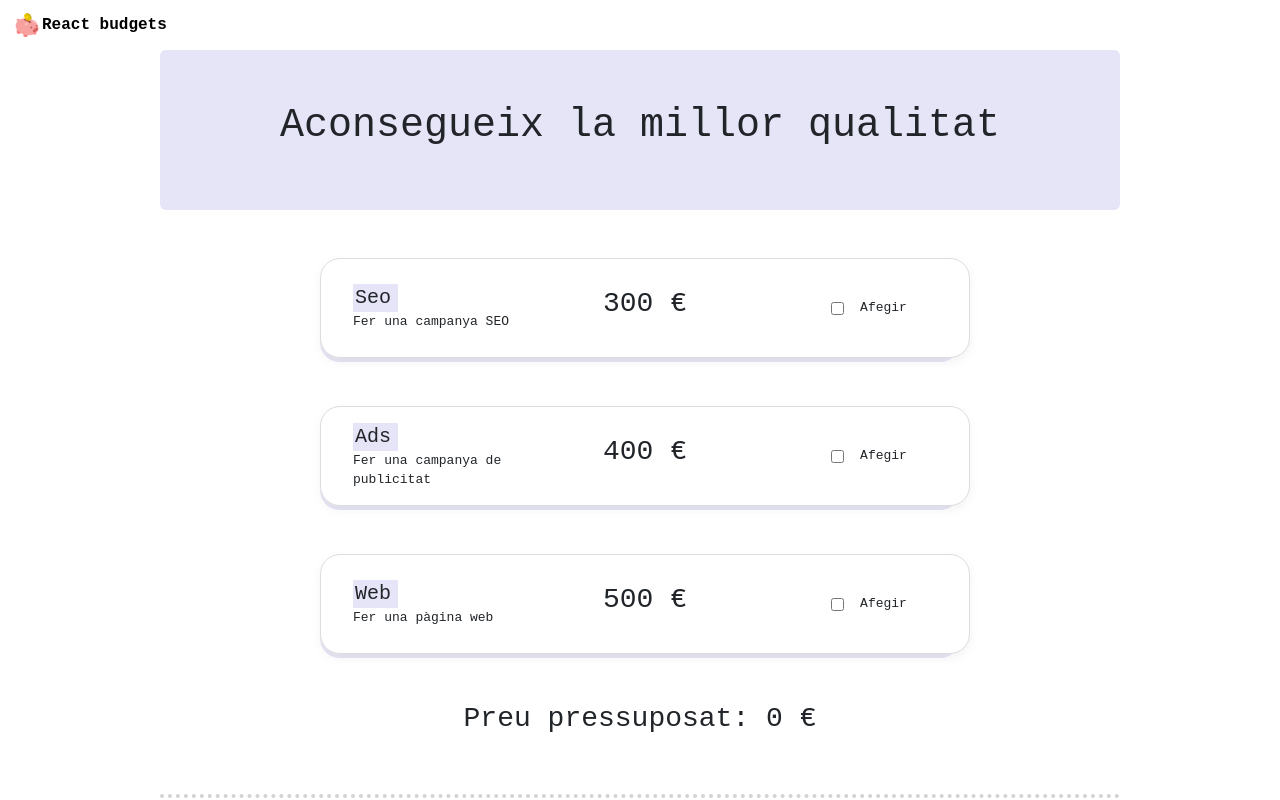
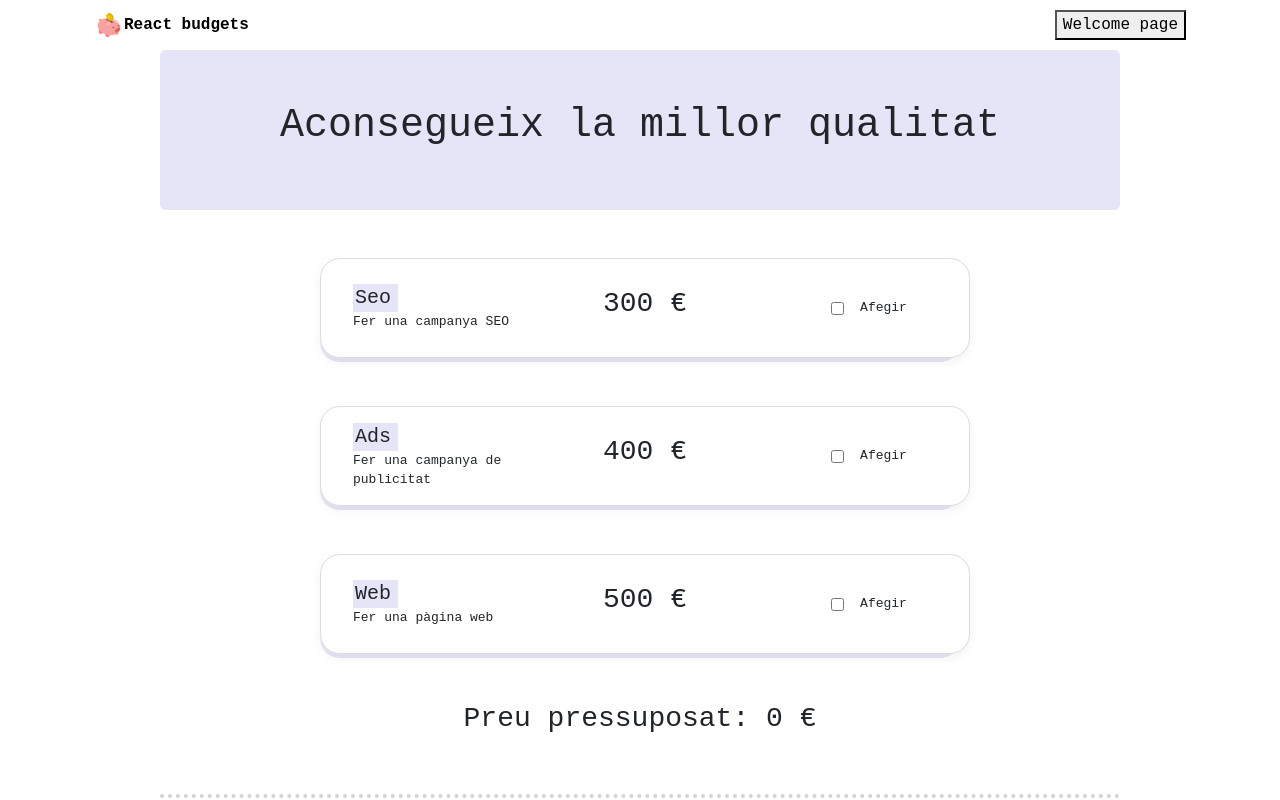
Before and after one commit to Luovtyrell/React-budgets, a React (Vite) app: page / in a window 1280 px wide. Shown: the top 800 px of the page. Built offline with nearby package versions, Linux system fonts and the light colour scheme.

Commit message:
Installed react-router-dom, implemented Home and Welcome routes, and refactored `App.jsx`

```diff
--- a/package.json
+++ b/package.json
@@ -12,7 +12,8 @@
   "dependencies": {
     "bootstrap": "^5.3.3",
     "react": "^18.3.1",
-    "react-dom": "^18.3.1"
+    "react-dom": "^18.3.1",
+    "react-router-dom": "^6.24.1"
   },
   "devDependencies": {
     "@types/react": "^18.3.3",
--- a/src/App.jsx
+++ b/src/App.jsx
@@ -1,11 +1,19 @@
+import { BrowserRouter as Router, Routes, Route } from "react-router-dom";
 import "bootstrap/dist/css/bootstrap.min.css";
 import Home from "./pages/Home/BudgetHome";
+import BudgetWelcome from "./pages/Welcome/BudgetWelcome";
+
 
 function App() {
   return (
-    <>
-      <Home />
-    </>
+    <Router>
+    <div className="container">
+      <Routes>
+        <Route path="/" element={<Home />} />
+        <Route path="/welcome" element={<BudgetWelcome/>} />
+      </Routes>
+    </div>
+  </Router>
   );
 }
 
--- a/src/pages/Home/BudgetHome.jsx
+++ b/src/pages/Home/BudgetHome.jsx
@@ -3,6 +3,7 @@ import TotalPrice from "../../components/TotalPrice/TotalPrice";
 import serviceList from "../../data/budgetData.json";
 import ServiceListProvider from "../../context/ServiceListProvider.jsx";
 import BudgetInProgress from "../../components/BudgetInProgress/BudgetInProgress.jsx";
+import { Link } from "react-router-dom";
 
 const Home = () => {
   return (
@@ -13,6 +14,7 @@ const Home = () => {
             <img src="src/assets/hucha.png" width="30" height="24" />
             React budgets
           </span>
+          <Link to='/welcome'><button>Welcome page</button></Link>
         </div>
       </nav>
       <div className="container d-flex justify-content-center align-items-center">
--- a/src/pages/Welcome/BudgetWelcome.jsx
+++ b/src/pages/Welcome/BudgetWelcome.jsx
@@ -0,0 +1,9 @@
+const BudgetWelcome = () => {
+  return (
+    <div>
+      <h1>HI!</h1>
+    </div>
+  );
+};
+
+export default BudgetWelcome;
```
Also changed, not shown: 1 other file (tests, documents, lock files or other folders).
